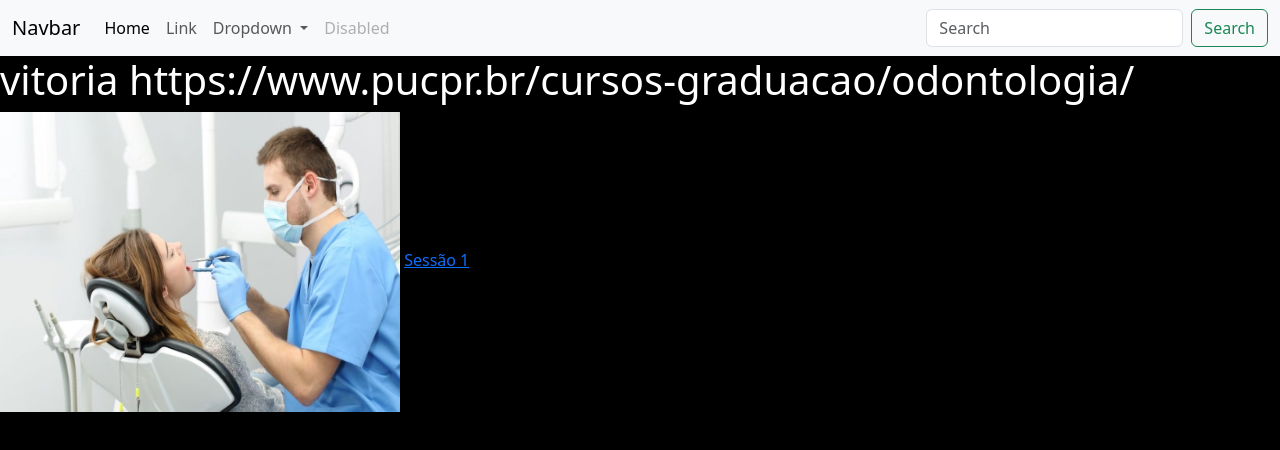
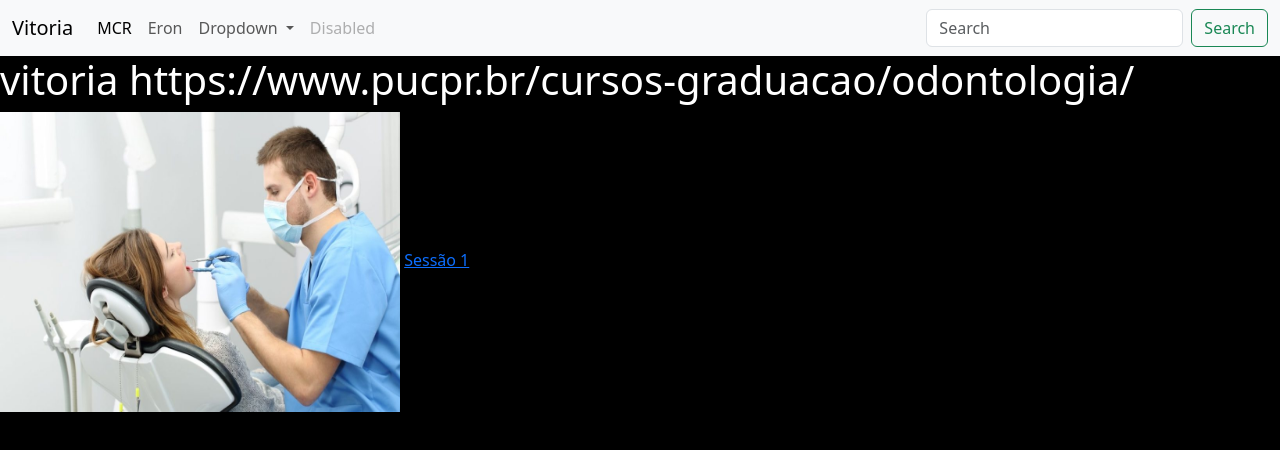
Before and after one commit to vitoriafreita/vitoriafreita.github.io, a plain HTML site: page index.html in a window 1280 px wide. Drawn offline with nearby package versions, Linux system fonts and the light colour scheme.

Commit message:
Update index.html

```diff
--- a/index.html
+++ b/index.html
@@ -13,17 +13,17 @@
 <body>
     <nav class="navbar navbar-expand-lg bg-body-tertiary">
   <div class="container-fluid">
-    <a class="navbar-brand" href="#">Navbar</a>
+    <a class="navbar-brand" href="#">Vitoria</a>
     <button class="navbar-toggler" type="button" data-bs-toggle="collapse" data-bs-target="#navbarSupportedContent" aria-controls="navbarSupportedContent" aria-expanded="false" aria-label="Toggle navigation">
       <span class="navbar-toggler-icon"></span>
     </button>
     <div class="collapse navbar-collapse" id="navbarSupportedContent">
       <ul class="navbar-nav me-auto mb-2 mb-lg-0">
         <li class="nav-item">
-          <a class="nav-link active" aria-current="page" href="#">Home</a>
+          <a class="nav-link active" aria-current="page" href="#">MCR</a>
         </li>
         <li class="nav-item">
-          <a class="nav-link" href="#">Link</a>
+          <a class="nav-link" href="#">Eron</a>
         </li>
         <li class="nav-item dropdown">
           <a class="nav-link dropdown-toggle" href="#" role="button" data-bs-toggle="dropdown" aria-expanded="false">
```
